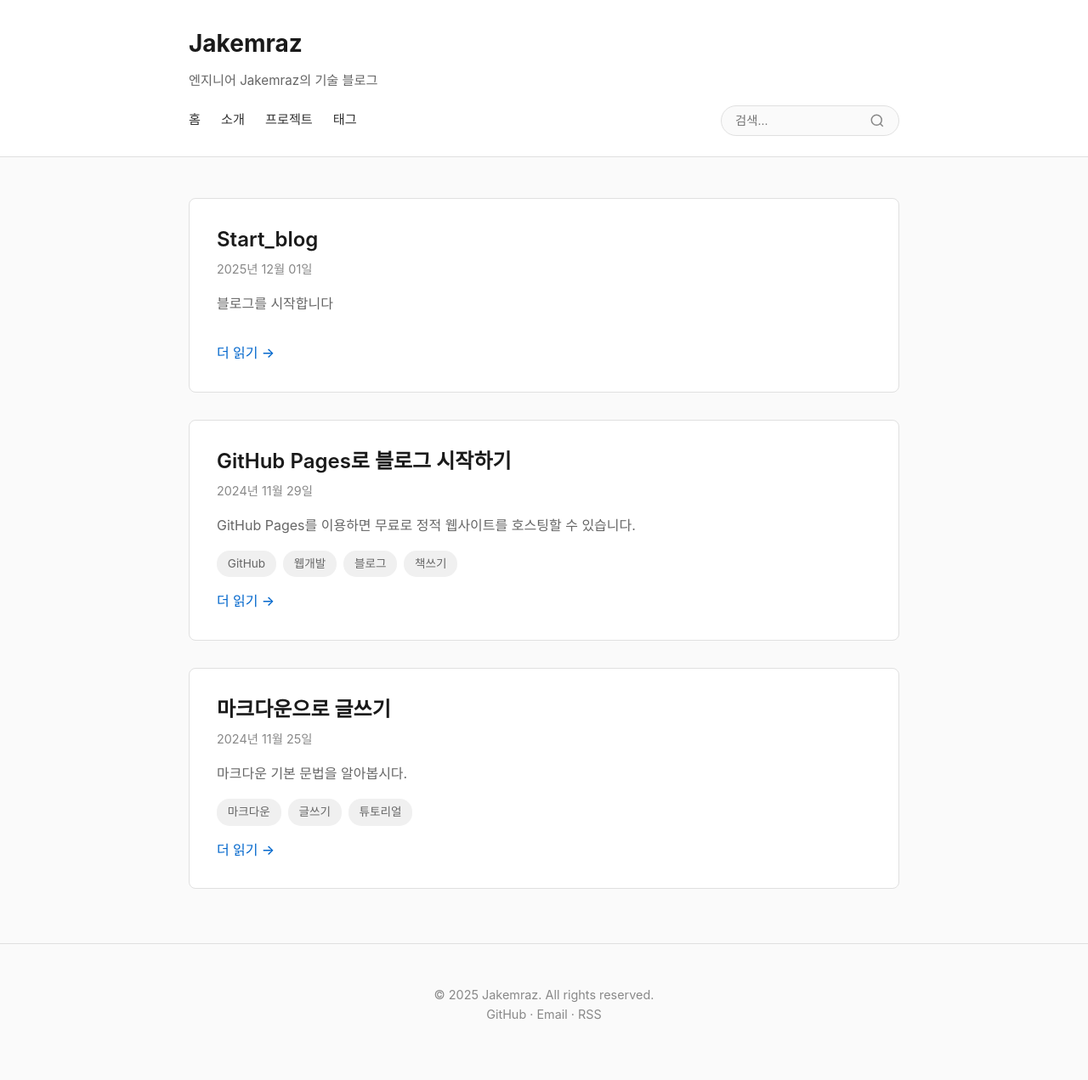
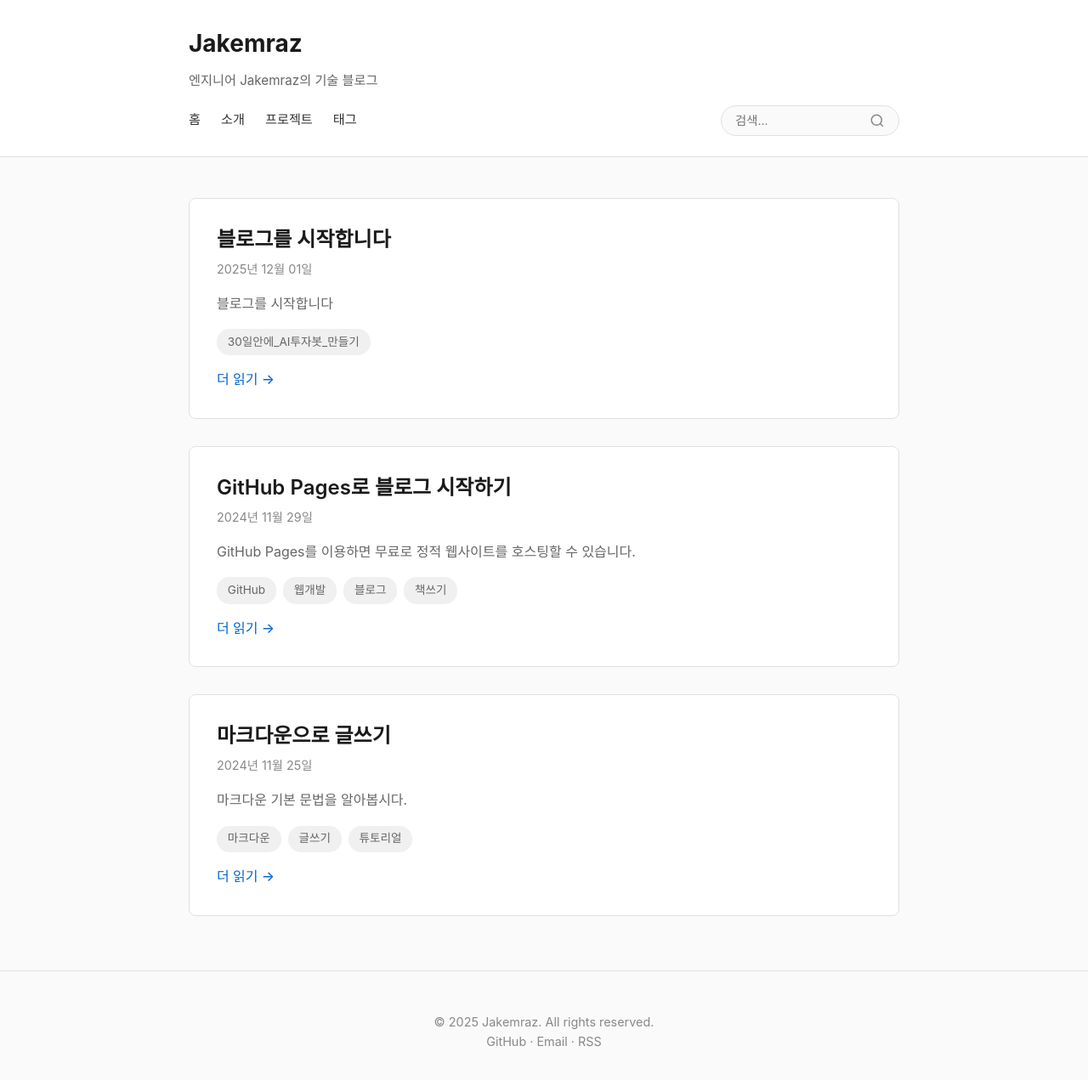
Before and after one commit to jakemraz/jakemraz.github.io, a Jekyll site: the page built from index.html, in a window 1280 px wide and 1285 px high. Shown: the top 1271 px of the window at 85% size. Built offline with Jekyll 4.4.1, drawn with Linux system fonts in a browser that asks for light colours; the list of posts is cut into pages by our own code.

Commit message:
post description 수정

```diff
--- a/_posts/2025-12-01-start_blog.md
+++ b/_posts/2025-12-01-start_blog.md
@@ -1,3 +1,10 @@
+---
+layout: post
+title: "블로그를 시작합니다"
+date: 2025-12-01
+tags: [30일안에_AI투자봇_만들기]
+author: Jakemraz
+---
 # 블로그를 시작합니다
 
 블로그를 오픈합니다.
@@ -7,7 +14,7 @@
 
 그 중, 요즘 핫한 AI 바이브 코딩 관련해서 챌린지를 해보면 좋겠다 싶었고, 그냥 혼자 하는 것 보다는 SELF ETA를 정하는 동시에 `ADD`(ARTICAL-DRIVEN DEVELOPMENT)로 진행 하는 것이 좀 더 동기부여가 될 것 같아 그 과정을 담아 보고자 블로그를 개설하게 되었습니다.
 
-![2025-12-01-start_blog/add.gif](unnamed.gif)
+![잡지 드리븐 디벨롭먼트(?)](2025-12-01-start_blog/add.gif)
 
 이 블로그는 디자인 부터 코딩까지 순수하게 Claude를 통해 만들어 졌는데요,
 앞으로의 블로그 관련 변경 사항도 가능하다면 모두 Claude를 통할 계획입니다.
@@ -26,7 +33,7 @@
 
 이에 레퍼런스가 되는 사이트는 [nof1.ai](http://nof1.ai) 입니다.
 
-![2025-12-01-start_blog/nof1.png](image.png)
+![nof1.png](2025-12-01-start_blog/nof1.png)
 
 종목을 무엇으로 할지ㅡ코인, 주식ㅡ, 전략은 어떤 것을 쓸지ㅡ가치 평가, 차트 등ㅡ 아직 정해야 할 것들이 많지만 우선은 움직여볼 생각입니다.
 
```
